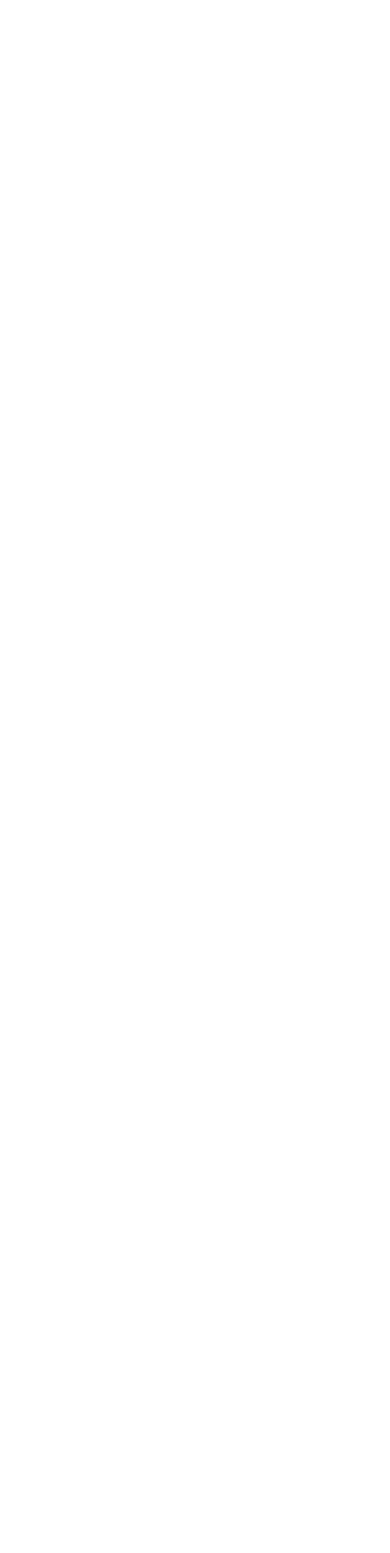
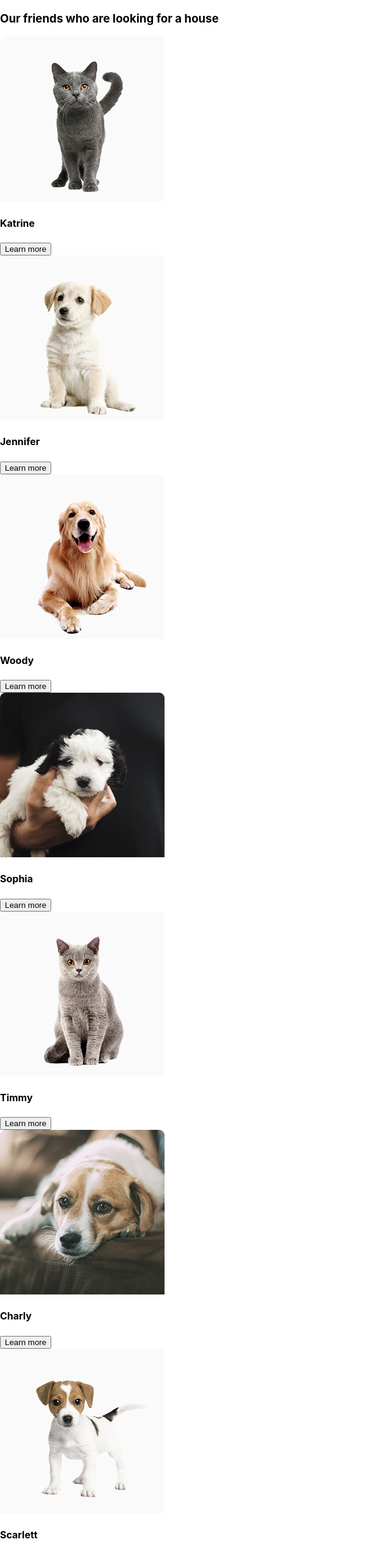
Before and after one commit to ley-na/adaptive-react-component, a React (Create React App) app: page / in a window 1280 px wide. Shown: the top 2547 px of the page at 61% size, without its empty margins (0-640 px from the left). Before the commit the page ends 800 px from the top, so only its background shows below. Built offline with nearby package versions, Linux system fonts and the light colour scheme.

Commit message:
feat: add component

```diff
--- a/src/App.js
+++ b/src/App.js
@@ -1,11 +1,11 @@
 import React from 'react';
-import './components/Catalog';
+
+import Catalog from "./components/Catalog";
 
 function App() {
   return (
     <div className="App">
-      <header className="App-header">
-      </header>
+      <Catalog />
     </div>
   );
 }
--- a/src/components/Catalog/index.jsx
+++ b/src/components/Catalog/index.jsx
@@ -0,0 +1,67 @@
+import React from 'react';
+
+import './Catalog.scss';
+
+import photoKatrine from '../../assets/img/pets-katrine.png';
+import photoJennifer from '../../assets/img/pets-jennifer.png';
+import photoWoody from '../../assets/img/pets-woody.png';
+import photoSophia from '../../assets/img/pets-sophia.png';
+import photoTimmy from '../../assets/img/pets-timmy.png';
+import photoCharly from '../../assets/img/pets-charly.png';
+import photoScarlett from '../../assets/img/pets-scarlett.png';
+import photoFreddie from '../../assets/img/pets-freddie.png';
+
+const Catalog = () => {
+  return <>
+    <section className='section'>
+      <div className='container'>
+        <h3 className='section__title'>Our friends who are looking for a house</h3>
+        <div className='section__content'>
+          <article className='section__article article'>
+            <img className='article__img' src={photoKatrine} alt=""/>
+            <h4 className='article__title'>Katrine</h4>
+            <button className='article__btn' type='button'>Learn more</button>
+          </article>
+          <article className='section__article article'>
+            <img className='article__img' src={photoJennifer} alt=""/>
+            <h4 className='article__title'>Jennifer</h4>
+            <button className='article__btn' type='button'>Learn more</button>
+          </article>
+          <article className='section__article article'>
+            <img className='article__img' src={photoWoody} alt=""/>
+            <h4 className='article__title'>Woody</h4>
+            <button className='article__btn' type='button'>Learn more</button>
+          </article>
+          <article className='section__article article'>
+            <img className='article__img' src={photoSophia} alt=""/>
+            <h4 className='article__title'>Sophia</h4>
+            <button className='article__btn' type='button'>Learn more</button>
+          </article>
+          <article className='section__article article'>
+            <img className='article__img' src={photoTimmy} alt=""/>
+            <h4 className='article__title'>Timmy</h4>
+            <button className='article__btn' type='button'>Learn more</button>
+          </article>
+          <article className='section__article article'>
+            <img className='article__img' src={photoCharly} alt=""/>
+            <h4 className='article__title'>Charly</h4>
+            <button className='article__btn' type='button'>Learn more</button>
+          </article>
+          <article className='section__article article'>
+            <img className='article__img' src={photoScarlett} alt=""/>
+            <h4 className='article__title'>Scarlett</h4>
+            <button className='article__btn' type='button'>Learn more</button>
+          </article>
+          <article className='section__article article'>
+            <img className='article__img' src={photoFreddie} alt=""/>
+            <h4 className='article__title'>Freddie</h4>
+            <button className='article__btn' type='button'>Learn more</button>
+          </article>
+        </div>
+      </div>
+
+    </section>
+  </>;
+};
+
+export default Catalog;
```
